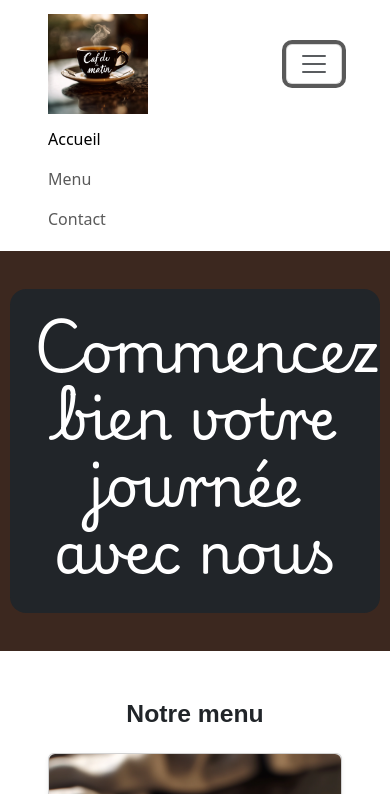
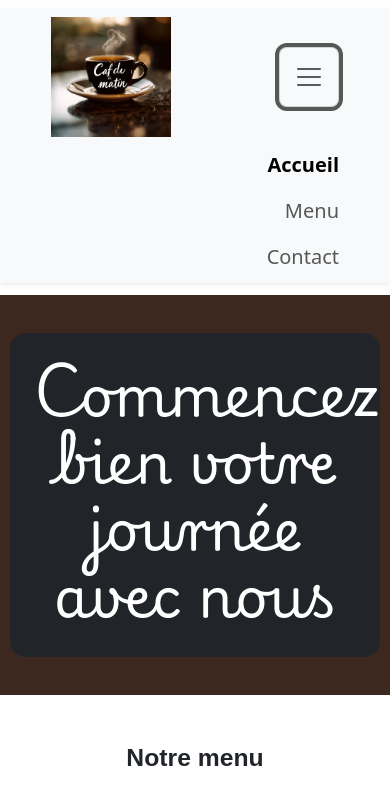
Before and after one commit to DigitalFullMoon/caf-du-matin, a plain HTML site: page index.html in a window 390 px wide. Both pictures are taken after a click on the button "Toggle navigation". Shown: the top 794 px of the page. Drawn offline with Linux system fonts and the light colour scheme; a web font is replaced by a local one.

Commit message:
finition css 05062025

```diff
--- a/css/style.css
+++ b/css/style.css
@@ -14,27 +14,32 @@
 }
 
 h1 {
-    font-family: 'PlaywriteHu', sans-serif; /* Police titre principal*/
-    font-size: 3.5rem; /* Taille du titre principal */
-    font-weight: 400; /* Poids du titre principal */
+    font-family: 'PlaywriteHu', sans-serif;
+    /* Police titre principal*/
+    font-size: 3.5rem;
+    /* Taille du titre principal */
+    font-weight: 400;
+    /* Poids du titre principal */
 }
 
 h2,
 h5 {
-    font-family: 'PlaypenSansDeva', sans-serif; /* Police spécifique pour les titres h2 et h5 */
+    font-family: 'PlaypenSansDeva', sans-serif;
+    /* Police spécifique pour les titres h2 et h5 */
 }
 
 /* LE LOGO */
 #logo {
-    width: 100px; /*La taille du logo */
-    height: auto; /* Maintient les proportions du logo */
+    width: 120px;
+    /*La taille du logo */
+    height: auto;
+    /* Maintient les proportions du logo */
 }
 
 /* LA BANNIERE */
 #up {
     background-image: url('../img/coffee-hero.jpg');
     background-size: cover;
-    /* background-position: center; */
     background-repeat: no-repeat;
     min-height: 400px;
     /* position: relative; */
@@ -48,12 +53,53 @@ h5 {
     justify-content: center;
     align-items: center;
 
-    min-height: 400px; /* même hauteur que #up */
+    min-height: 400px;
+    /* même hauteur que #up */
 }
 
 /* COULEUR DU BODY */
-#temoignages {
-    background-color: #D3D3D3; /* Couleur de fond du body */
+/* #temoignages {
+    background-color: #D3D3D3;
 
 
+
+} */
+
+/* LE MENU en mode responsible sous le logo hamburger */
+
+.nav-link {
+    display: flex;
+    justify-content: flex-end;
 }
+
+/* Style personnalisé du bouton hamburger */
+.navbar-toggler {
+    width: 60px;
+    /* largeur carrée */
+    height: 60px;
+    /* hauteur carrée */
+    padding: 0;
+    /* on enlève le padding par défaut */
+    display: flex;
+    justify-content: center;
+    align-items: center;
+    border-radius: 8px;
+    /* pour coins arrondis */
+}
+
+/* Style personnalisé de l'icône hamburger */
+.navbar-toggler-icon {
+    width: 30px;
+    /* largeur de l’icône */
+    height: 30px;
+    /* hauteur de l’icône */
+    background-size: contain;
+    /* meilleure mise à l’échelle */
+}
+
+a.nav-link.active {
+    color: #000;
+    /* Couleur du lien actif */
+    font-weight: bold;
+    /* Met le lien actif en gras */
+}
--- a/index.html
+++ b/index.html
@@ -18,7 +18,7 @@
     <header>
         <!-- Barre de navigation -->
         <nav class="navbar navbar-expand-lg navbar-light">
-            <div class="container ps-5 pe-5">
+            <div class="container ps-5 pe-5 bg-light border border-light border-3 shadow-sm  fs-5">
                 <!-- Logo à gauche -->
                 <a class="navbar-brand" href="#">
                     <img src="img/logo_cafe_du_matin.webp" alt="Logo Bootstrap" class="d-inline-block align-text-top"
@@ -65,7 +65,7 @@
     <div class="container my-5 ps-5 pe-5">
         <h2 class="text-center mb-4 fw-bold">Notre menu</h2>
 
-        <div class="row g-4">
+        <div class="row g-5">
 
             <!-- Carte 1 -->
             <div class="col-12 col-md-6 col-lg-3">
@@ -114,8 +114,8 @@
 
         <!-- Les témoignages -->
 
-        <div class="container mb-0 pb-5 pt-3 ps-5 pe-5 mt-5" id="temoignages">
-            <h2 class="text-center mb-4 fw-bold">Témoignages</h2>
+        <div class="container mb-0 pb-5 pt-5 ps-5 pe-5 mt-5 bg-light" id="temoignages">
+            <h2 class="text-center pb-5 fw-bold">Témoignages</h2>
 
             <div class="row justify-content-center g-4">
 
```
